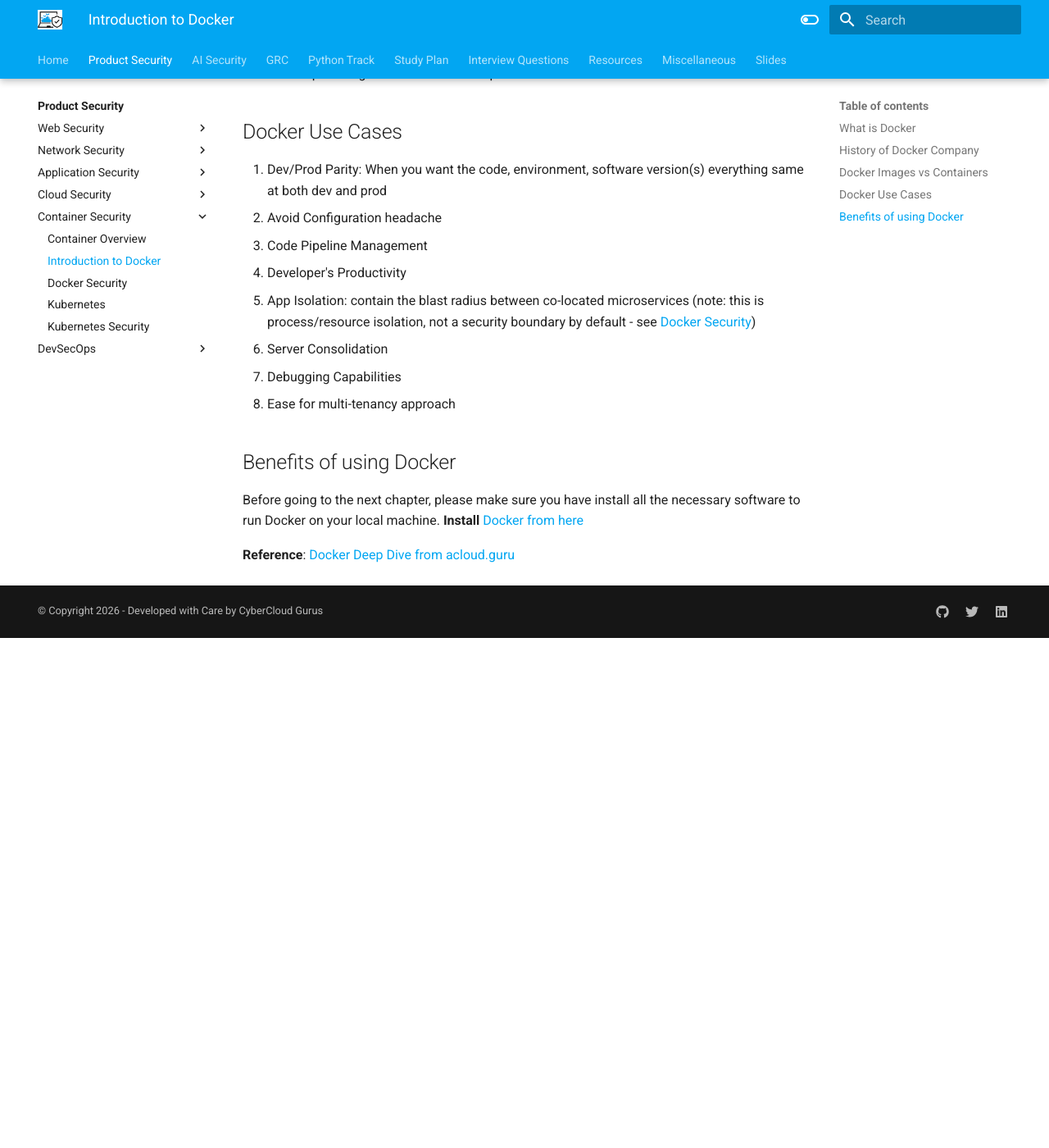
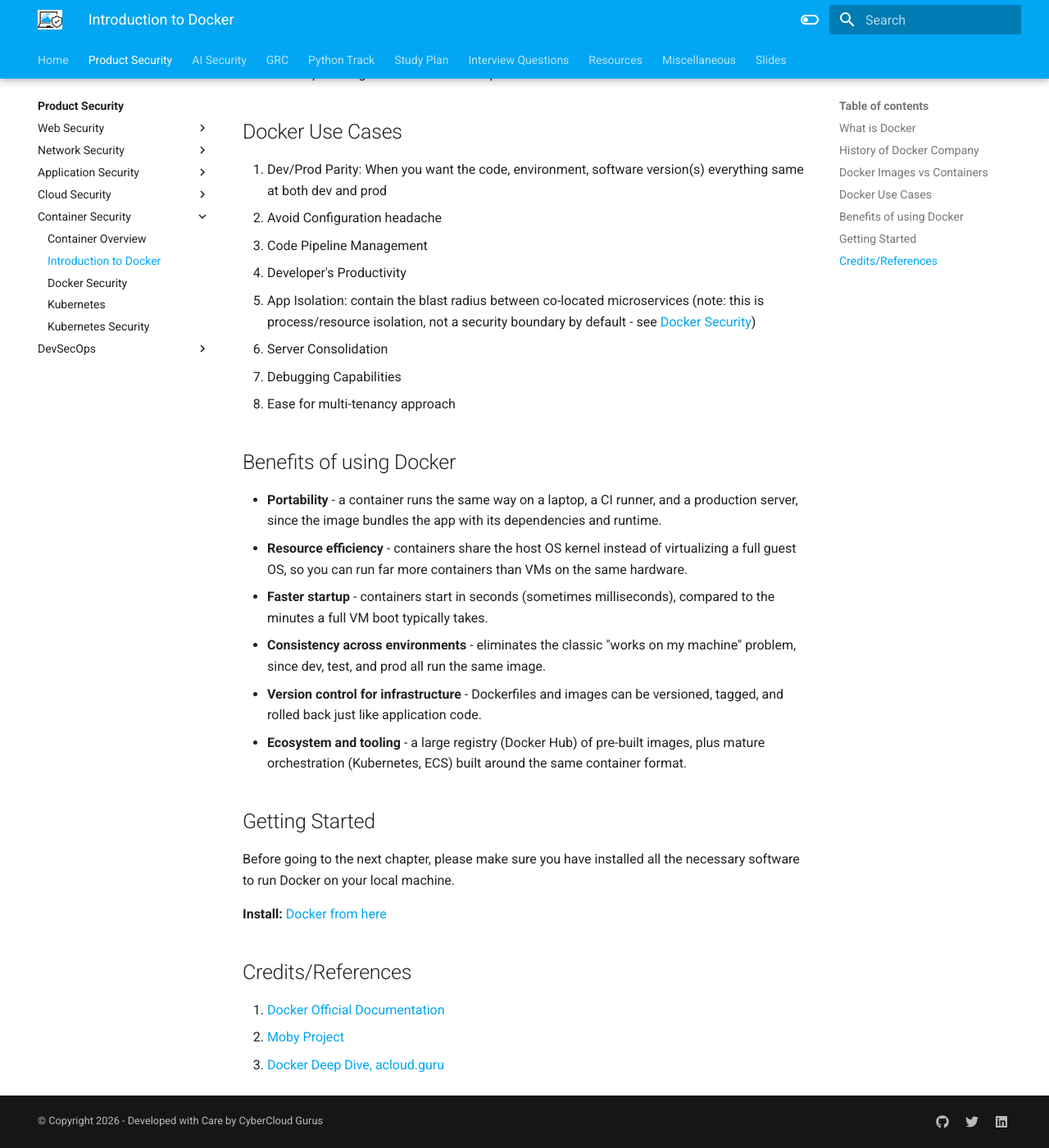
Before and after one commit to jassics/CybercloudLearning, an MkDocs documentation site: the page built from docs/product-security/container-security/docker-introduction.md, in a window 1280 px wide and 1400 px high, scrolled down 1464 px. Shown: the whole window at 82% size. Built offline with MkDocs 1.6.1 and Material for MkDocs 9.7.7, drawn with Linux system fonts in a browser that asks for light colours; before the commit the page ends 2242 px from its top, so only the background shows below that.

Commit message:
Fix Docker/Container/AWS overview style inconsistencies
- docker-introduction.md: fill in the empty "Benefits of using Docker"
  section, replace the inline reference line with a proper
  Credits/References section
- container-overview.md: fix two em-dashes to match house dash style
- aws-security-overview.md: add the "Practice Next" section its five
  sibling AWS pages all have
- docker-security.md/kubernetes-security.md: rename checklist headings
  to "Best Practices Checklist" for consistency across the site

Co-Authored-By: Claude Sonnet 5 <noreply@anthropic.com>

```diff
--- a/docs/product-security/container-security/docker-introduction.md
+++ b/docs/product-security/container-security/docker-introduction.md
@@ -38,8 +38,21 @@ Docker images are read-only templates used to build containers. Containers are d
 
 ## Benefits of using Docker
 
+- **Portability** - a container runs the same way on a laptop, a CI runner, and a production server, since the image bundles the app with its dependencies and runtime.
+- **Resource efficiency** - containers share the host OS kernel instead of virtualizing a full guest OS, so you can run far more containers than VMs on the same hardware.
+- **Faster startup** - containers start in seconds (sometimes milliseconds), compared to the minutes a full VM boot typically takes.
+- **Consistency across environments** - eliminates the classic "works on my machine" problem, since dev, test, and prod all run the same image.
+- **Version control for infrastructure** - Dockerfiles and images can be versioned, tagged, and rolled back just like application code.
+- **Ecosystem and tooling** - a large registry (Docker Hub) of pre-built images, plus mature orchestration (Kubernetes, ECS) built around the same container format.
 
-Before going to the next chapter, please make sure you have install all the necessary software to run Docker on your local machine.
-**Install** [Docker from here](https://docs.docker.com/get-docker/ "Download Docker")
+## Getting Started
 
-**Reference**: [Docker Deep Dive from acloud.guru](https://acloudguru.com/course/docker-deep-dive "Docker Deep Dive from Acloud.guru")
+Before going to the next chapter, please make sure you have installed all the necessary software to run Docker on your local machine.
+
+**Install:** [Docker from here](https://docs.docker.com/get-docker/ "Download Docker")
+
+## Credits/References
+
+1. [Docker Official Documentation](https://docs.docker.com/)
+2. [Moby Project](https://github.com/moby/moby)
+3. [Docker Deep Dive, acloud.guru](https://acloudguru.com/course/docker-deep-dive)
```
Also changed, not shown: docs/product-security/cloud-security/learning-aws-security/aws-security-overview.md (+8 -0 lines), docs/product-security/container-security/container-overview.md (+2 -2 lines), docs/product-security/container-security/docker-security.md (+1 -1 lines), docs/product-security/container-security/kubernetes-security.md (+1 -1 lines).
